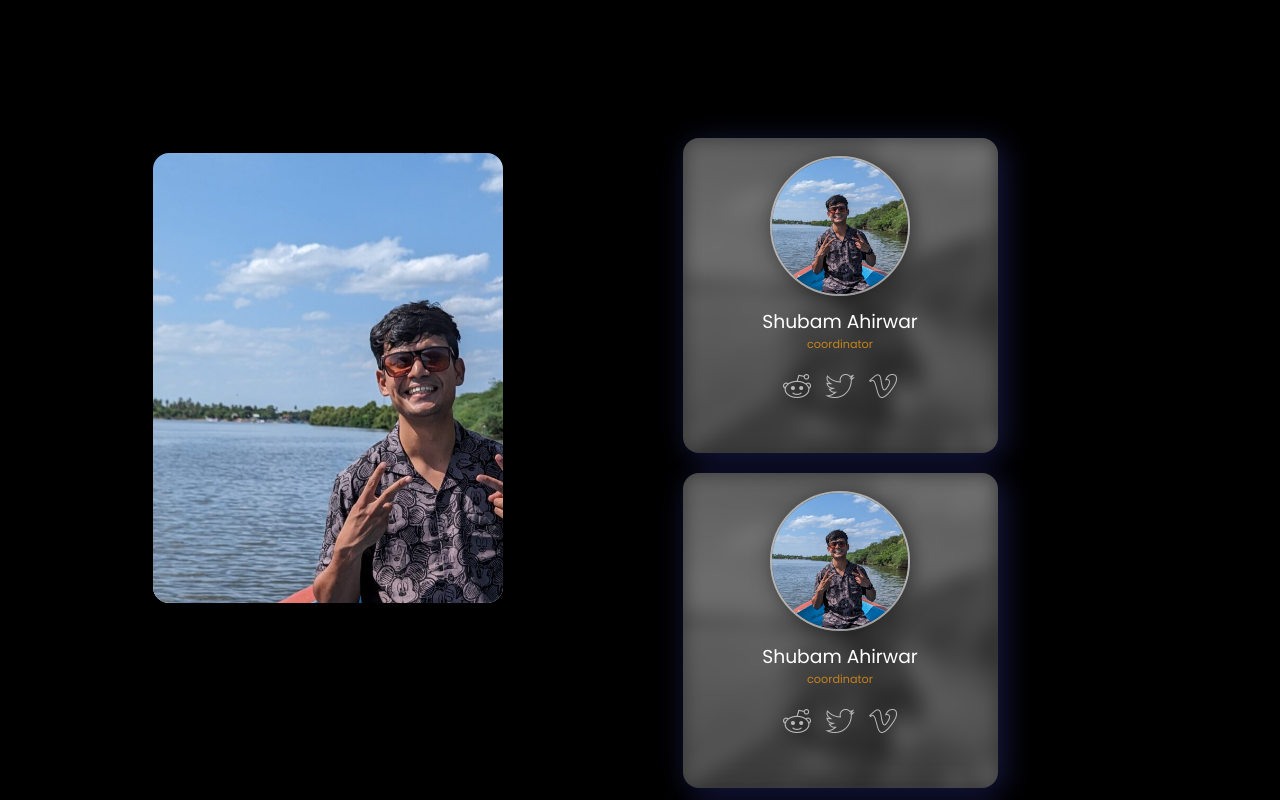
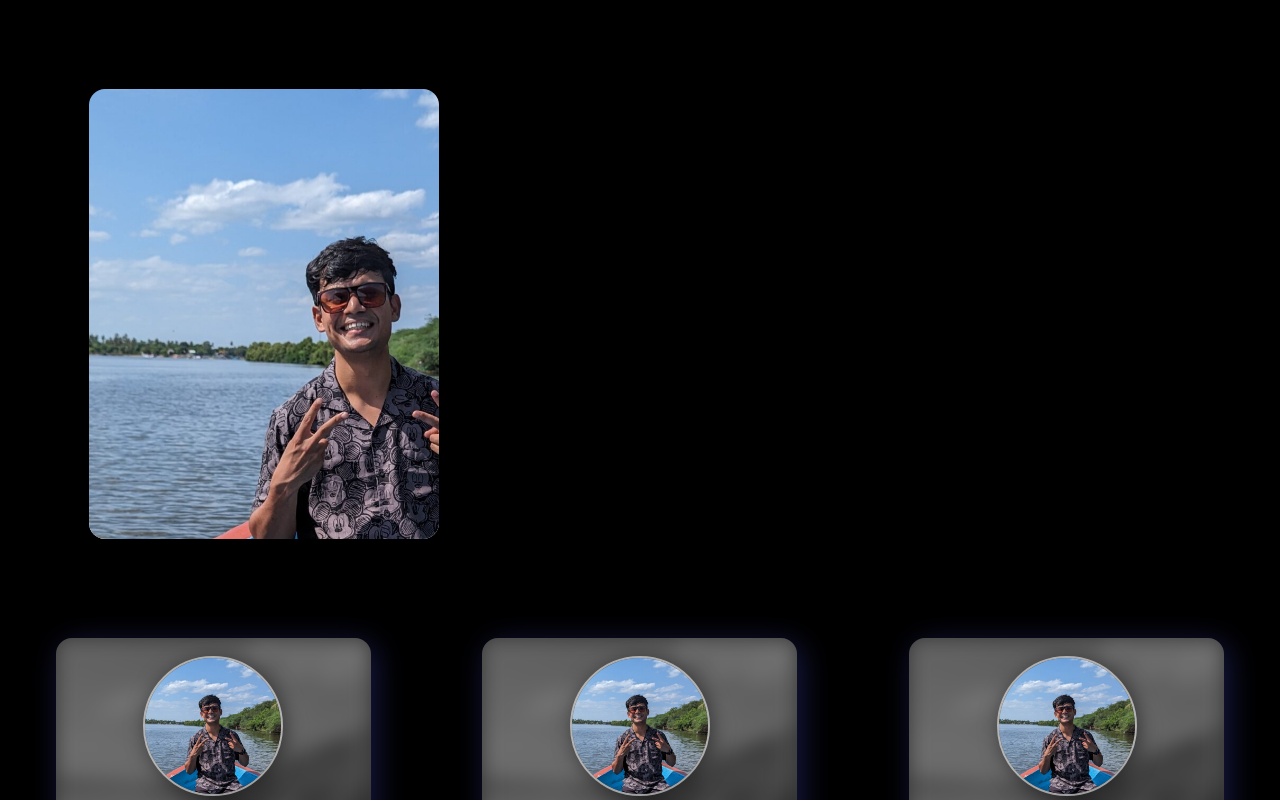
Before and after one commit to i-apex/Frontend_Ecell, a React (Create React App) app in the folder my-app/: page / in a window 1280 px wide. Shown: the top 800 px of the page. Built offline with nearby package versions, Linux system fonts and the light colour scheme.

Commit message:
added teams

```diff
--- a/my-app/src/App.css
+++ b/my-app/src/App.css
@@ -1,6 +1,9 @@
 .App {
   text-align: center;
   display: flex;
-  margin: 10%;
-  justify-content: space-around;
+  margin: 5%;
 }
+.abc{
+  display: flex;
+  width: 100%;
+}
--- a/my-app/src/App.js
+++ b/my-app/src/App.js
@@ -5,15 +5,24 @@ import Card2 from './components/Card2';
 import Card3 from './components/Card3';
 import Cards from './components/Cards';
 
+const teams = [{ Team_name: "Management and Logistics Team", Team_members: [{Name: "Hemant Gupta",Position: "Lead"},{Name: "Shubham Mohanty",Position: "Core Member"},{Name: "Shubham Verma",Position: "Core Member"}] },
+               { Team_name: "Event and Contents Team", Team_members: [{Name: "Divij Gupta",Position: "Lead"},{Name: "Ajinkya Pandey",Position: "Core Member"},{Name: "Dasari Pranavesh Reddy",Position: "Core Member"}] },
+               { Team_name: "Finance and Capital Team", Team_members: [{Name: "D Vishnu Aravind",Position: "Lead"},{Name: "Allu Sai Kowshik",Position: "Core Member"},{Name: "Shruti Dhariya",Position: "Core Member"}] },
+               { Team_name: "Public Relations and Outreach Team", Team_members: [{Name: "Komminemi Sai Vignesh",Position: "Lead"},{Name: "M MAnukrishna",Position: "Core Member"},{Name: "Yuvraj",Position: "Core Member"}] },
+               { Team_name: "Branding and Promotions Team", Team_members: [{Name: "Ajitesh Ghoregarekar",Position: "Lead"},{Name: "Saumya Sinha",Position: "Core Member"},{Name: "Siddhant Madhukar",Position: "Core Member"}] },
+               { Team_name: "Web Operations Team", Team_members: [{Name: "Adnan Rizvi",Position: "Lead"},{Name: "Tilak Reddy",Position: "Core Member"},{Name: "Viramgama Jaimin",Position: "Core Member"}] },
+               { Team_name: "Community Management Team", Team_members: [{Name: "Abhishek Anand",Position: "Core Member"},{Name: "Hemashree",Position: "Core Member"},{Name: "Anupam Tripathi",Position: "Core Member"}] }];
 
 function App() {
   return (
+    <>
     <div className="App">
-          <div style={{display:'block'}}>  <Card3></Card3></div>
+          <div className="abc">  <Card3></Card3></div>
+          </div>
      <div style={{display: 'block'}}> <Cards></Cards></div>
       {/* <Card2></Card2> */}
 
-    </div>
+    </>
   );
 }
 
--- a/my-app/src/components/Card1.js
+++ b/my-app/src/components/Card1.js
@@ -7,7 +7,7 @@ const Card1 = (props) => {
             <figure class="snip1344"><img src={photo}alt="profile-sample1" class="background" /><img src={photo} alt="profile-sample1" class="profile" />
                 <figcaption>
                     <h3>{props.name}<span>{props.position}</span></h3>
-                    <div class="icons"><a href="#"><i class="ion-social-reddit-outline"></i></a><a href="#"> <i class="ion-social-twitter-outline"></i></a><a href="#"> <i class="ion-social-vimeo-outline"></i></a></div>
+                    <div class="icons"><a href="#"><i class="ion-social-linkedin-outline"></i></a><a href="#"> <i class="ion-social-twitter-outline"></i></a><a href="#"> <i class="ion-social-instagram-outline"></i></a></div>
                 </figcaption>
             </figure>
         </div>
```
Also changed, not shown: my-app/src/components/Team.js (+8 -8 lines).
